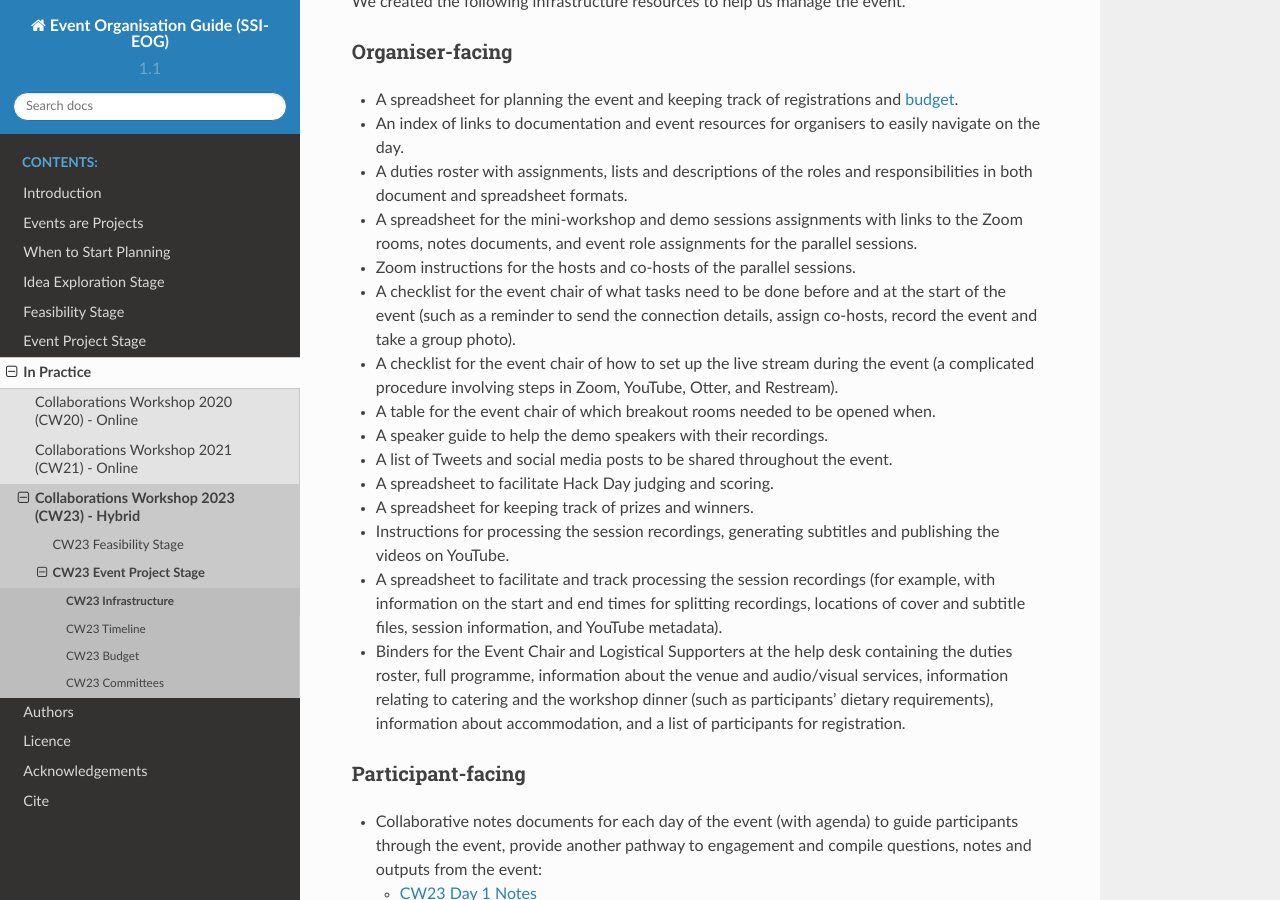
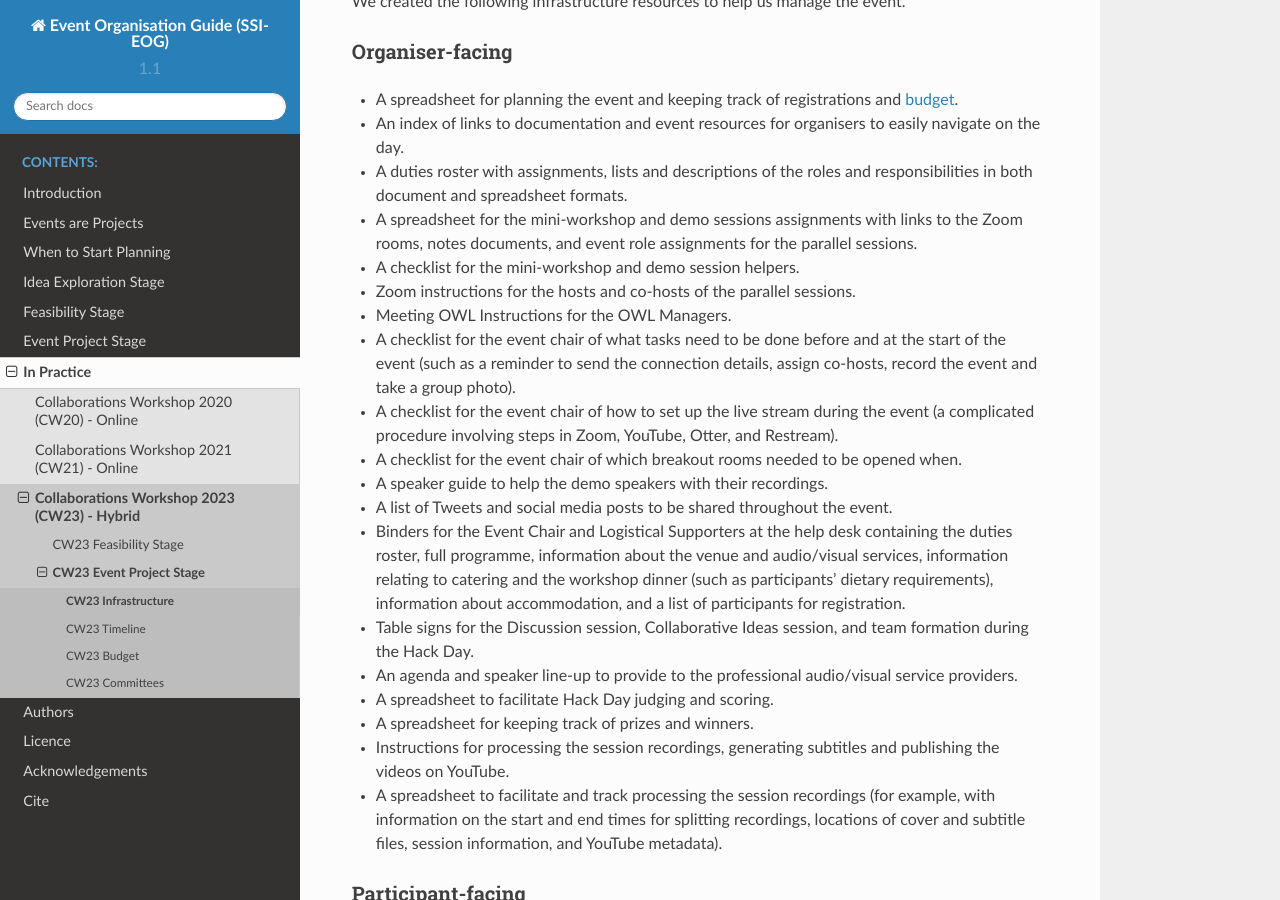
Before and after one commit to softwaresaved/event-organisation-guide, a Sphinx documentation site: the page built from docs/eog/eog-in-practice/cw23/event-project-stage/eps-infrastructure.rst, in a window 1280 px wide and 900 px high, scrolled down 2889 px. Built offline with Sphinx 7.4.7 and the Read the Docs theme 2.0.0, drawn with Linux system fonts in a browser that asks for light colours; pages that are not in the unit, such as notebooks, are missing from menus.

Commit message:
Update eps-infrastructure.rst

```diff
--- a/docs/eog/eog-in-practice/cw23/event-project-stage/eps-infrastructure.rst
+++ b/docs/eog/eog-in-practice/cw23/event-project-stage/eps-infrastructure.rst
@@ -93,17 +93,22 @@ Organiser-facing
 - An index of links to documentation and event resources for organisers to easily navigate on the day.
 - A duties roster with assignments, lists and descriptions of the roles and responsibilities in both document and spreadsheet formats.
 - A spreadsheet for the mini-workshop and demo sessions assignments with links to the Zoom rooms, notes documents, and event role assignments for the parallel sessions.
+- A checklist for the mini-workshop and demo session helpers.
 - Zoom instructions for the hosts and co-hosts of the parallel sessions.
+- Meeting OWL Instructions for the OWL Managers.
 - A checklist for the event chair of what tasks need to be done before and at the start of the event (such as a reminder to send the connection details, assign co-hosts, record the event and take a group photo).
 - A checklist for the event chair of how to set up the live stream during the event (a complicated procedure involving steps in Zoom, YouTube, Otter, and Restream).
-- A table for the event chair of which breakout rooms needed to be opened when.
+- A checklist for the event chair of which breakout rooms needed to be opened when.
 - A speaker guide to help the demo speakers with their recordings.
 - A list of Tweets and social media posts to be shared throughout the event.
+- Binders for the Event Chair and Logistical Supporters at the help desk containing the duties roster, full programme, information about the venue and audio/visual services, information relating to catering and the workshop dinner (such as participants' dietary requirements), information about accommodation, and a list of participants for registration.
+- Table signs for the Discussion session, Collaborative Ideas session, and team formation during the Hack Day.
+- An agenda and speaker line-up to provide to the professional audio/visual service providers.
 - A spreadsheet to facilitate Hack Day judging and scoring.
 - A spreadsheet for keeping track of prizes and winners.
 - Instructions for processing the session recordings, generating subtitles and publishing the videos on YouTube.
 - A spreadsheet to facilitate and track processing the session recordings (for example, with information on the start and end times for splitting recordings, locations of cover and subtitle files, session information, and YouTube metadata).
-- Binders for the Event Chair and Logistical Supporters at the help desk containing the duties roster, full programme, information about the venue and audio/visual services, information relating to catering and the workshop dinner (such as participants' dietary requirements), information about accommodation, and a list of participants for registration.
+
 
 Participant-facing
 ^^^^^^^^^^^^^^^^^^^^^^^^^^
```
